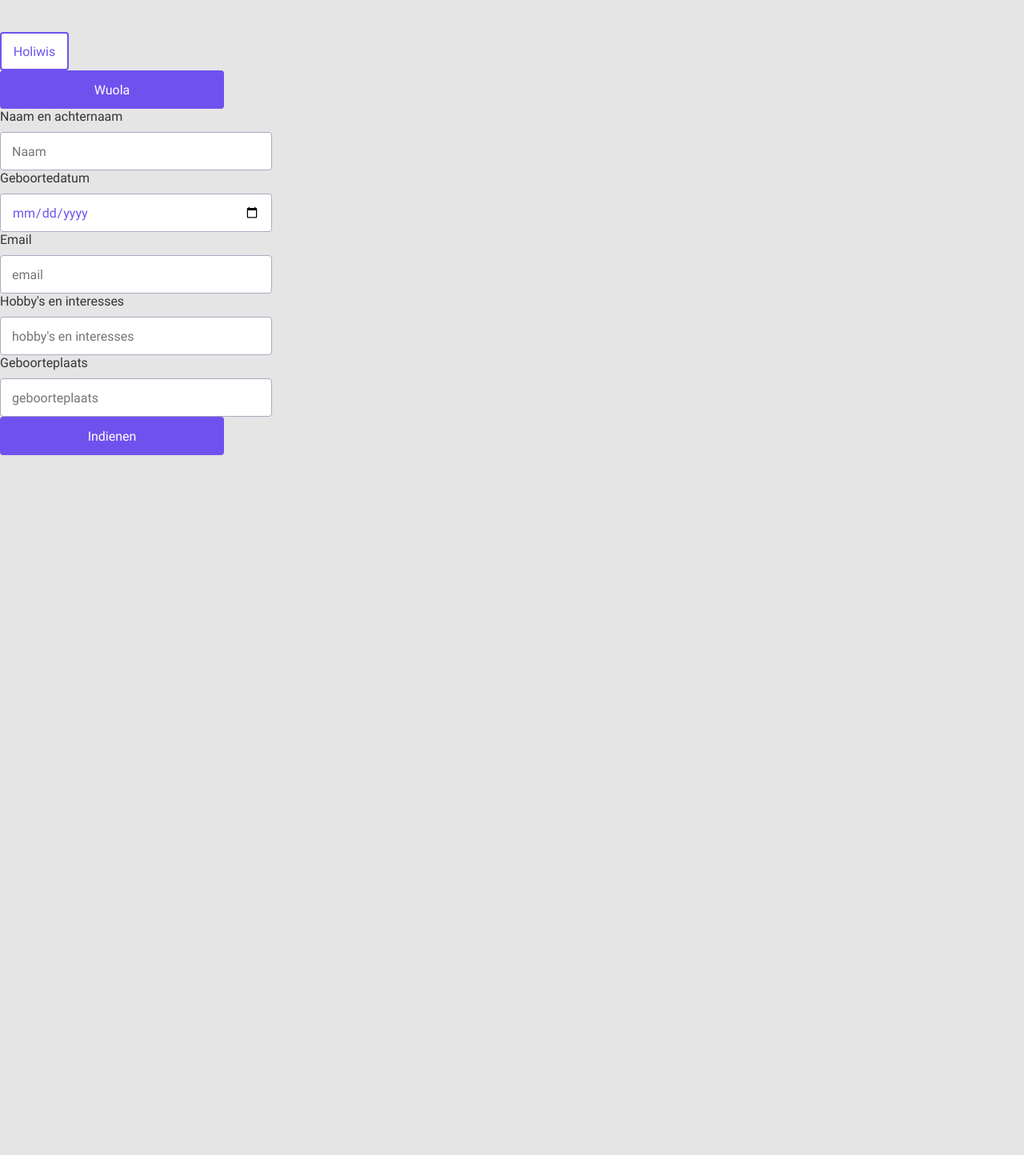
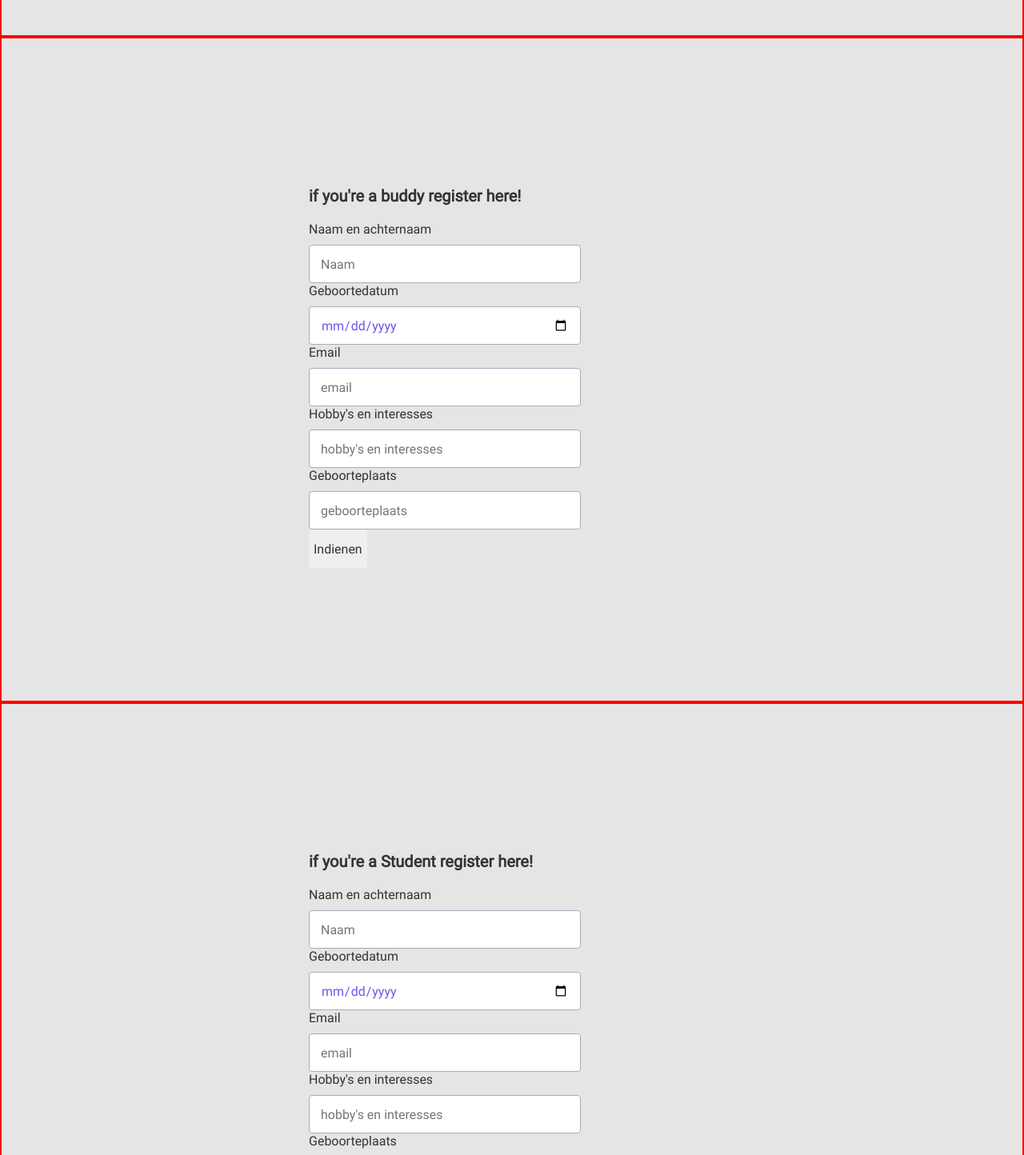
Before and after one commit to carlossanchezheil1984/Buddies-app, a React (Create React App) app: page /BuddiesForm in a window 1280 px wide. Shown: the part 760-2204 px from the top of the page at 80% size. Before the commit the page ends 1329 px from the top, so only its background shows below. Built offline with nearby package versions, Linux system fonts and the light colour scheme.

Commit message:
student form and buddies form components working

```diff
--- a/src/App.css
+++ b/src/App.css
@@ -58,17 +58,22 @@ header{
   height: 100%;
   width: 115px;
   display: flex;
+  justify-content: center;
+  align-items: center;
+
   background-color: var(--primary);
   color : var(--white);
   font-size: 48px;
+
   text-align: center;
   font-weight: bold;
-  justify-content: center;
-  align-items: center;
+
+  cursor: pointer;
 }
 
-.homepage {
-  height: 100vh;
+.homepage, .container-form {
+  border: 2px solid red;
+  height: calc(100vh - 100px);
 }
 
 .homepage h1 {
@@ -172,6 +177,8 @@ button.big-button {
 
   color: var(--white);
   background-color: var(--primary);
+
+  cursor: pointer;
 }
 
 button.small-button {
@@ -197,5 +204,6 @@ button.big-button:hover, button.big-button:focus {
   display: flex;
   flex-direction: column;
   justify-content: center;
+
   padding: 5% 30%;
 }
--- a/src/App.js
+++ b/src/App.js
@@ -1,24 +1,21 @@
 import React from 'react';
 import "./App.css";
-import RegisterForm from "./RegisterForm.js"
 
-import Header from "./Header.js"
-
-import Button from "./Button";
+import Header from './Header';
 import Homepage from './Homepage';
-
+import BuddiesForm from './BuddiesForm';
+import RegisterForm from "./RegisterForm";
+import StudentForm from './StudentForm';
 
 //Main Site
 function App(){
   return(
     <div className="App">
-
+      <Header />
       <Homepage />
 
-      <Button buttonType="small" text="Holiwis" submitBtn="true" />
-      <Button buttonType="big" text="Wuola" />
-
-      <RegisterForm />
+      <BuddiesForm />
+      <StudentForm />
     </div>
   );
 }
--- a/src/BuddiesForm.js
+++ b/src/BuddiesForm.js
@@ -1,15 +1,14 @@
 import React from 'react';
 import './App.css';
-import RegisterForm from 'RegisterForm.js';
+import RegisterForm from './RegisterForm.js';
 
-const buddiesForm = {
-render() {
-    return(
-        <div className="container-form">
-        <h3> if you're a buddy register here!</h3>
-        <RegisterForm />
-        </div>
-    )}
+const BuddiesForm = () =>  {
+        return(
+            <div className="container-form">
+                <h3> if you're a buddy register here!</h3>
+                <RegisterForm />
+            </div>
+        );
 };
 
-export default buddiesForm;
+export default BuddiesForm;
--- a/src/Homepage.js
+++ b/src/Homepage.js
@@ -1,11 +1,9 @@
 import React from "react";
-import Header from "./Header";
 import Button from "./Button";
 
 const Homepage = () => {
     return (
         <div class="homepage">
-            <Header />
             <div class="homepage-container">
                 <h1>Welcome to beelbuddy, the social service matching tool</h1>
                 <h2>Select buddy if you are a social service student</h2>
--- a/src/RegisterForm.js
+++ b/src/RegisterForm.js
@@ -32,15 +32,13 @@ export default class Form extends React.Component {
             hometown: ""
         });
         console.log(this.state);
-
     };
-
 
     //form function
     render() {
         return (
             <form>
-                <label htmlFor="name"> Naam en achternaam </label>
+                <label for="name"> Naam en achternaam </label>
 
                 <input
                 name="name"
@@ -49,7 +47,7 @@ export default class Form extends React.Component {
                 onChange={e => this.setState({ name: e.target.value })}
                 required/>
 
-                <label htmlFor="birthDate"> Geboortedatum </label>
+                <label for="birthDate"> Geboortedatum </label>
 
                 <input
                 type="date"
@@ -60,7 +58,7 @@ export default class Form extends React.Component {
                 required/>
 
 
-                <label htmlFor="email">Email</label>
+                <label for="email">Email</label>
 
                 <input
                 type="email"
@@ -70,7 +68,7 @@ export default class Form extends React.Component {
                 onChange={e => this.change(e)}
                 required/>
 
-                <label htmlFor="hobbies">Hobby's en interesses</label>
+                <label for="hobbies">Hobby's en interesses</label>
 
                 <input
                 name= "hobbies"
@@ -79,7 +77,8 @@ export default class Form extends React.Component {
                 onChange={e => this.change(e)}
                 required/>
 
-                <label htmlFor="hometown"> Geboorteplaats</label>
+
+                <label for="hometown"> Geboorteplaats</label>
                 <input
                 name= "hometown"
                 placeholder="geboorteplaats"
@@ -87,9 +86,9 @@ export default class Form extends React.Component {
                 onChange={e => this.change(e)}
                 required/>
 
-                <button onClick={e=> this.onSubmit(e)} className="big-button">Indienen</button>
+                <button onClick={e=> this.onSubmit(e)}>Indienen</button>
+
             </form>
         )
     }
-
 }
--- a/src/StudentForm.js
+++ b/src/StudentForm.js
@@ -1,15 +1,14 @@
 import React from 'react';
 import './App.css';
-import RegisterForm from 'RegisterForm.js';
+import RegisterForm from './RegisterForm.js';
 
-const studentForm = {
-render() {
+const StudentForm = () => {
     return(
         <div className="container-form">
         <h3> if you're a Student register here!</h3>
         <RegisterForm />
         </div>
-    )}
+    )
 };
 
-export default SudentForm;
+export default StudentForm;
```
